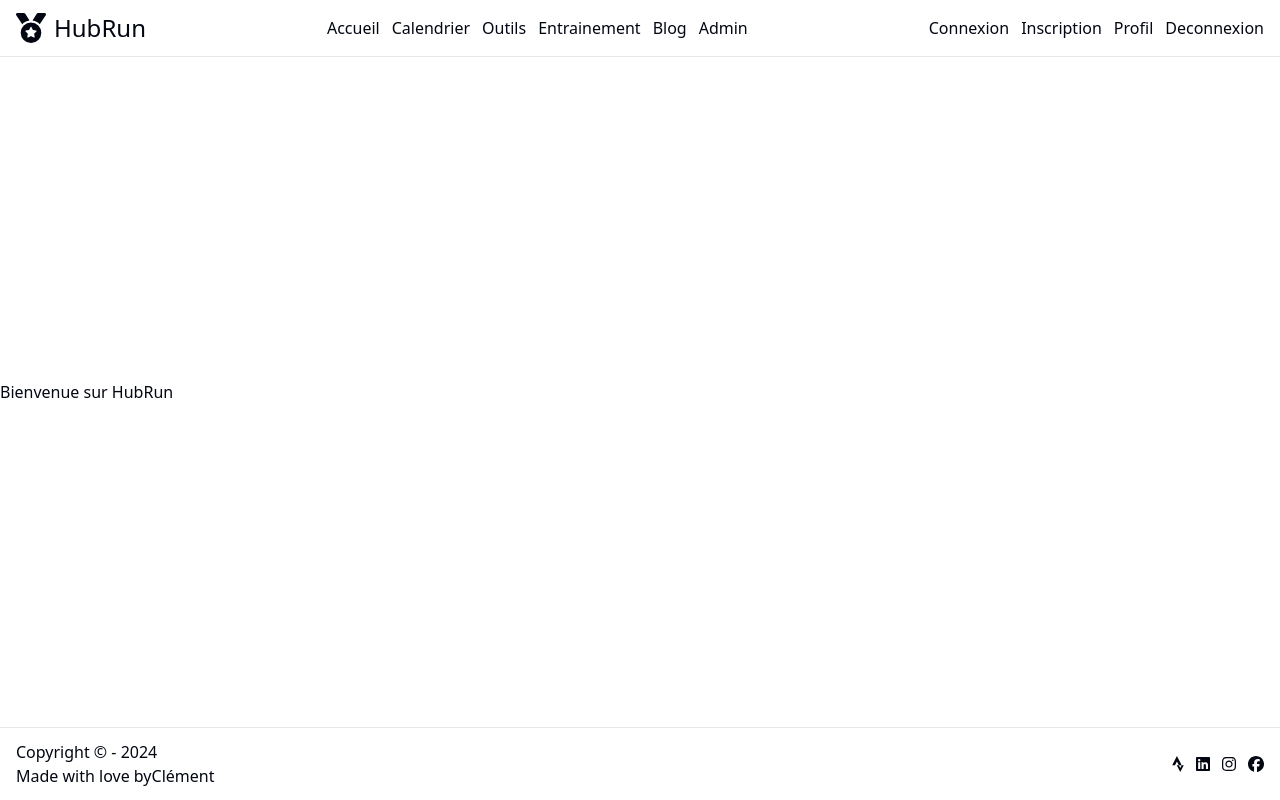
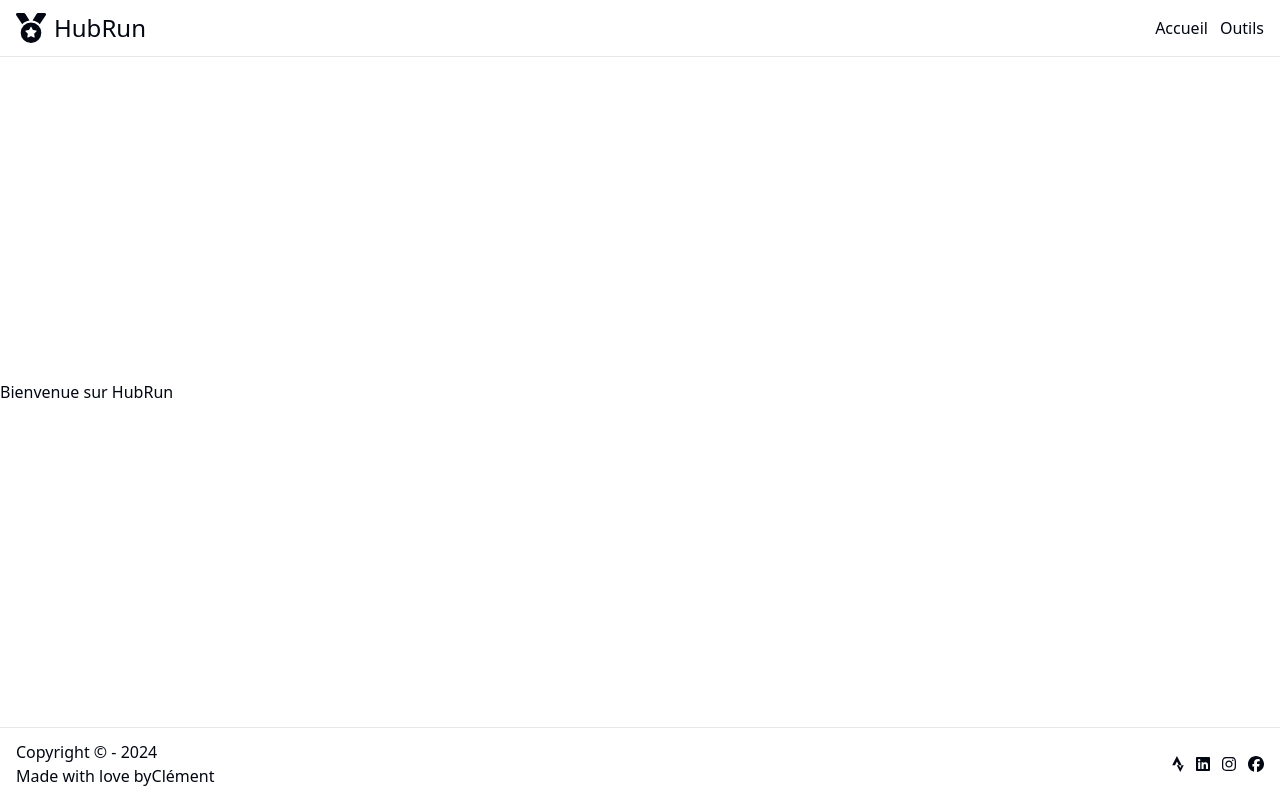
Before and after one commit to GuillemotClement/NextJS---HubRun, a Next.js app: page / in a window 1280 px wide. Built offline with nearby package versions, Linux system fonts and the light colour scheme.

Commit message:
Fix link for homepage

```diff
--- a/src/components/layout/Header.tsx
+++ b/src/components/layout/Header.tsx
@@ -11,15 +11,15 @@ export default function Header() {
       </Link>
       <ul className="flex gap-x-3">
         <li className="hover:text-slate-400">
-          <Link href="/accueil">Accueil</Link>
+          <Link href="/">Accueil</Link>
         </li>
-        <li className="hover:text-slate-400">
+        {/* <li className="hover:text-slate-400">
           <Link href="/calendar">Calendrier</Link>
-        </li>
+        </li> */}
         <li className="hover:text-slate-400">
           <Link href="/tools">Outils</Link>
         </li>
-        <li className="hover:text-slate-400">
+        {/* <li className="hover:text-slate-400">
           <Link href="training">Entrainement</Link>
         </li>
         <li className="hover:text-slate-400">
@@ -27,9 +27,9 @@ export default function Header() {
         </li>
         <li className="hover:text-slate-400">
           <Link href="admin">Admin</Link>
-        </li>
+        </li> */}
       </ul>
-      <ul className="flex gap-x-3">
+      {/* <ul className="flex gap-x-3">
         <li className="hover:text-slate-400">
           <Link href="#">Connexion</Link>
         </li>
@@ -42,7 +42,7 @@ export default function Header() {
         <li className="hover:text-slate-400">
           <Link href="#">Deconnexion</Link>
         </li>
-      </ul>
+      </ul> */}
     </header>
   );
 }
```
